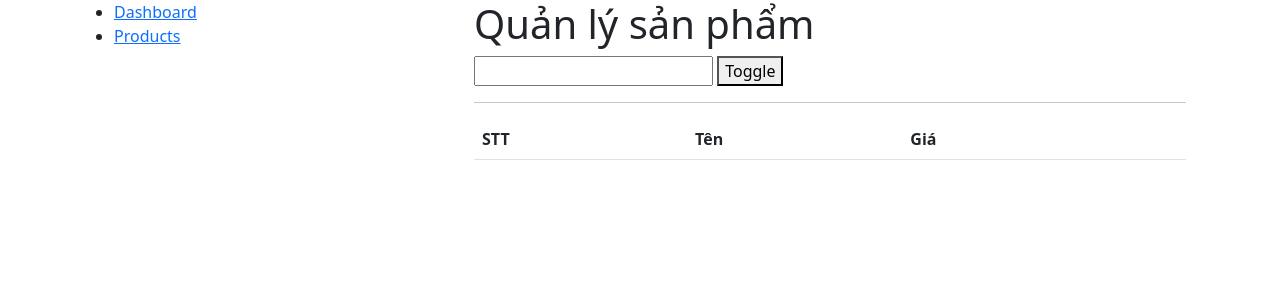
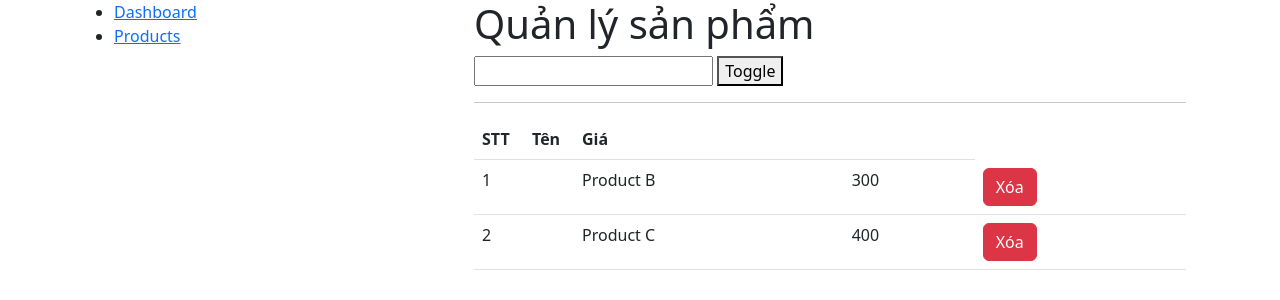
Before and after one commit to datlt2306/web208, an Angular app: page /admin/product in a window 1280 px wide. Shown: the top 300 px of the page. Built offline with nearby package versions, Linux system fonts and the light colour scheme; data requests are answered from the project's data file.

Commit message:
Buổi 6: delete

```diff
--- a/db.json
+++ b/db.json
@@ -1,7 +1,16 @@
 {
-    "products": [
-        { "id": 1, "name": "Product A", "price": 200, "img": "" },
-        { "id": 2, "name": "Product B", "price": 300, "img": "" },
-        { "id": 3, "name": "Product C", "price": 400, "img": "" }
-    ]
+  "products": [
+    {
+      "id": 2,
+      "name": "Product B",
+      "price": 300,
+      "img": ""
+    },
+    {
+      "id": 3,
+      "name": "Product C",
+      "price": 400,
+      "img": ""
+    }
+  ]
 }
--- a/src/app/app.component.ts
+++ b/src/app/app.component.ts
@@ -7,12 +7,5 @@ import { IProduct } from './interfaces/Product';
   styleUrls: ['./app.component.scss']
 })
 export class AppComponent {
-  products: IProduct[] = [
-    { _id: 1, name: 'Product 1', price: 100, img: "https://picsum.photos/200/200" },
-    { _id: 2, name: 'Product 2', price: 100, img: "https://picsum.photos/200/200" },
-    { _id: 3, name: 'Product 3', price: 100, img: "https://picsum.photos/200/200" },
-  ]
-  onHandleRemove(id: any) {
-    this.products = this.products.filter(product => product._id !== id)
-  }
+
 }
--- a/src/app/components/product-list/product-list.component.html
+++ b/src/app/components/product-list/product-list.component.html
@@ -26,7 +26,7 @@
                 <td>
                     <button
                         class="btn btn-danger"
-                        (click)="removeItem(item._id!)"
+                        (click)="removeItem(item.id!)"
                     >
                         Xóa
                     </button>
--- a/src/app/components/product-list/product-list.component.ts
+++ b/src/app/components/product-list/product-list.component.ts
@@ -16,7 +16,7 @@ export class ProductListComponent {
   status: boolean = false;
   constructor(private productService: ProductService) {
     this.productService.getProducts().subscribe(data => {
-      console.log(data)
+      this.products = data
     })
   }
 
@@ -28,6 +28,9 @@ export class ProductListComponent {
   }
 
   removeItem(id: number) {
+    this.productService.deleteProduct(id).subscribe(() => {
+      this.products = this.products.filter(product => product.id !== id)
+    })
     // this.onRemove.emit(id);
   }
 }
--- a/src/app/interfaces/Product.ts
+++ b/src/app/interfaces/Product.ts
@@ -1,5 +1,5 @@
 export interface IProduct {
-    _id?: number;
+    id?: number;
     name: string;
     price: number;
     img: string;
--- a/src/app/services/product.service.ts
+++ b/src/app/services/product.service.ts
@@ -13,4 +13,7 @@ export class ProductService {
   getProducts(): Observable<IProduct[]> {
     return this.http.get<IProduct[]>('http://localhost:3000/products')
   }
+  deleteProduct(id: number): Observable<IProduct> {
+    return this.http.delete<IProduct>(`http://localhost:3000/products/${id}`)
+  }
 }
```
